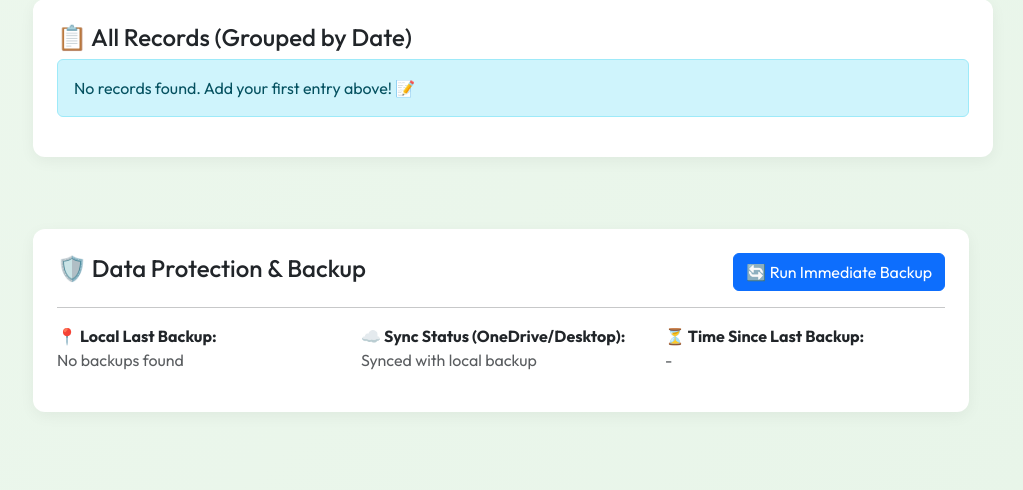
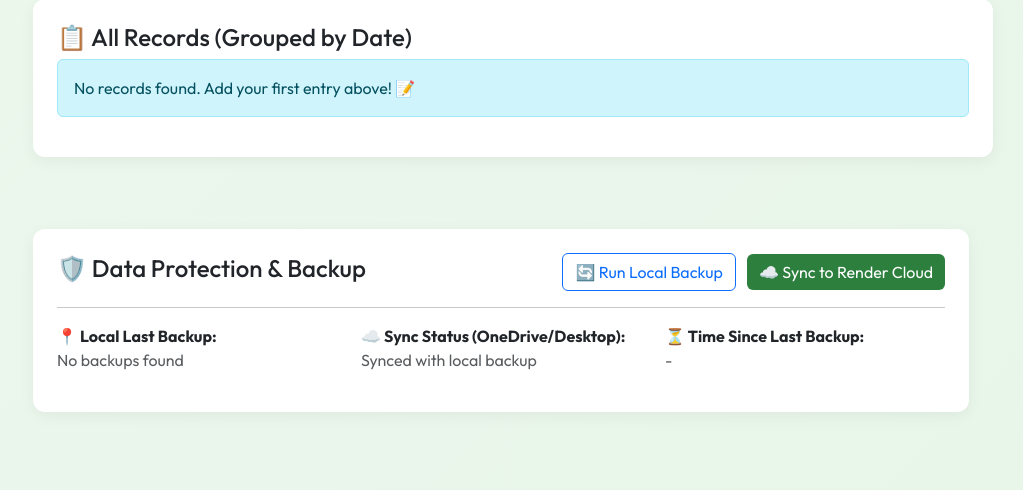
Before and after one commit to Bibekdka/Farmate, a Flask app: page /admin/dashboard in a window 1280 px wide. Shown: the part 1451-1941 px from the top of the page, without its empty margins (257-1280 px from the left). Run offline with Flask 3, Linux system fonts and the light colour scheme; data that the repository does not hold is empty; some libraries are stand-ins or nearby versions.

```diff
--- a/app.py
+++ b/app.py
@@ -1111,6 +1111,48 @@ def admin_run_add_historical_weather():
         return jsonify({'status': 'error', 'message': str(e)})
 
 
+@app.route('/admin/api/run_backup', methods=['POST'])
+def admin_run_backup():
+    try:
+        result = subprocess.run([sys.executable, 'backup_db.py'], capture_output=True, text=True)
+        if result.returncode == 0:
+            return jsonify({'status': 'success', 'log': result.stdout})
+        else:
+            return jsonify({'status': 'error', 'message': 'Backup script failed', 'log': result.stderr})
+    except Exception as e:
+        return jsonify({'status': 'error', 'message': str(e)})
+
+@app.route('/admin/api/backup_status')
+def admin_backup_status():
+    import json
+    backup_dir = Path('backups')
+    last_backup = None
+    if backup_dir.exists():
+        manifests = list(backup_dir.glob('manifest_*.json'))
+        if manifests:
+            latest = sorted(manifests, key=lambda x: x.stat().st_mtime, reverse=True)[0]
+            try:
+                with open(latest, 'r') as f:
+                    data = json.load(f)
+                    # Convert timestamp back to something JS can parse easily
+                    ts = data.get('timestamp', '')
+                    if ts:
+                        last_backup = datetime.datetime.strptime(ts, '%Y%m%d_%H%M%S').isoformat()
+            except:
+                pass
+    return jsonify({'last_backup': last_backup})
+
+@app.route('/admin/api/sync_to_render', methods=['POST'])
+def admin_sync_to_render():
+    try:
+        result = subprocess.run([sys.executable, 'migrate_to_prod.py'], capture_output=True, text=True)
+        if result.returncode == 0:
+            return jsonify({'status': 'success', 'log': result.stdout})
+        else:
+            return jsonify({'status': 'error', 'message': 'Sync script failed', 'log': result.stderr})
+    except Exception as e:
+        return jsonify({'status': 'error', 'message': str(e)})
+
 # ============================================================
 # --- PUBLIC WEBSITE ROUTES (Organics-O-Eats) ---
 # ============================================================
--- a/templates/admin/dashboard.html
+++ b/templates/admin/dashboard.html
@@ -248,9 +248,14 @@
             <div class="card p-4 border-primary">
                 <div class="d-flex justify-content-between align-items-center">
                     <h4>🛡️ Data Protection & Backup</h4>
-                    <button onclick="runBackup()" class="btn btn-primary" id="backupBtn">
-                        🔄 Run Immediate Backup
-                    </button>
+                    <div>
+                        <button onclick="runBackup()" class="btn btn-outline-primary me-2" id="backupBtn">
+                            🔄 Run Local Backup
+                        </button>
+                        <button onclick="syncToCloud()" class="btn btn-success" id="syncBtn">
+                            ☁️ Sync to Render Cloud
+                        </button>
+                    </div>
                 </div>
                 <hr>
                 <div class="row">
@@ -330,7 +335,34 @@
                 .catch(e => alert('Error: ' + e))
                 .finally(() => {
                     btn.disabled = false;
-                    btn.innerHTML = '🔄 Run Immediate Backup';
+                    btn.innerHTML = '🔄 Run Local Backup';
+                });
+        }
+
+        function syncToCloud() {
+            const btn = document.getElementById('syncBtn');
+            const logDiv = document.getElementById('backupLog');
+            btn.disabled = true;
+            btn.innerHTML = '☁️ Syncing...';
+            logDiv.classList.add('d-none');
+
+            fetch('/admin/api/sync_to_render', { method: 'POST' })
+                .then(r => r.json())
+                .then(data => {
+                    if (data.status === 'success') {
+                        alert('✅ Successfully Synced to Render Cloud!');
+                        logDiv.innerText = data.log;
+                        logDiv.classList.remove('d-none');
+                    } else {
+                        alert('❌ Sync Failed: ' + data.message);
+                        logDiv.innerText = data.log || data.message;
+                        logDiv.classList.remove('d-none');
+                    }
+                })
+                .catch(e => alert('Error: ' + e))
+                .finally(() => {
+                    btn.disabled = false;
+                    btn.innerHTML = '☁️ Sync to Render Cloud';
                 });
         }
 
```
